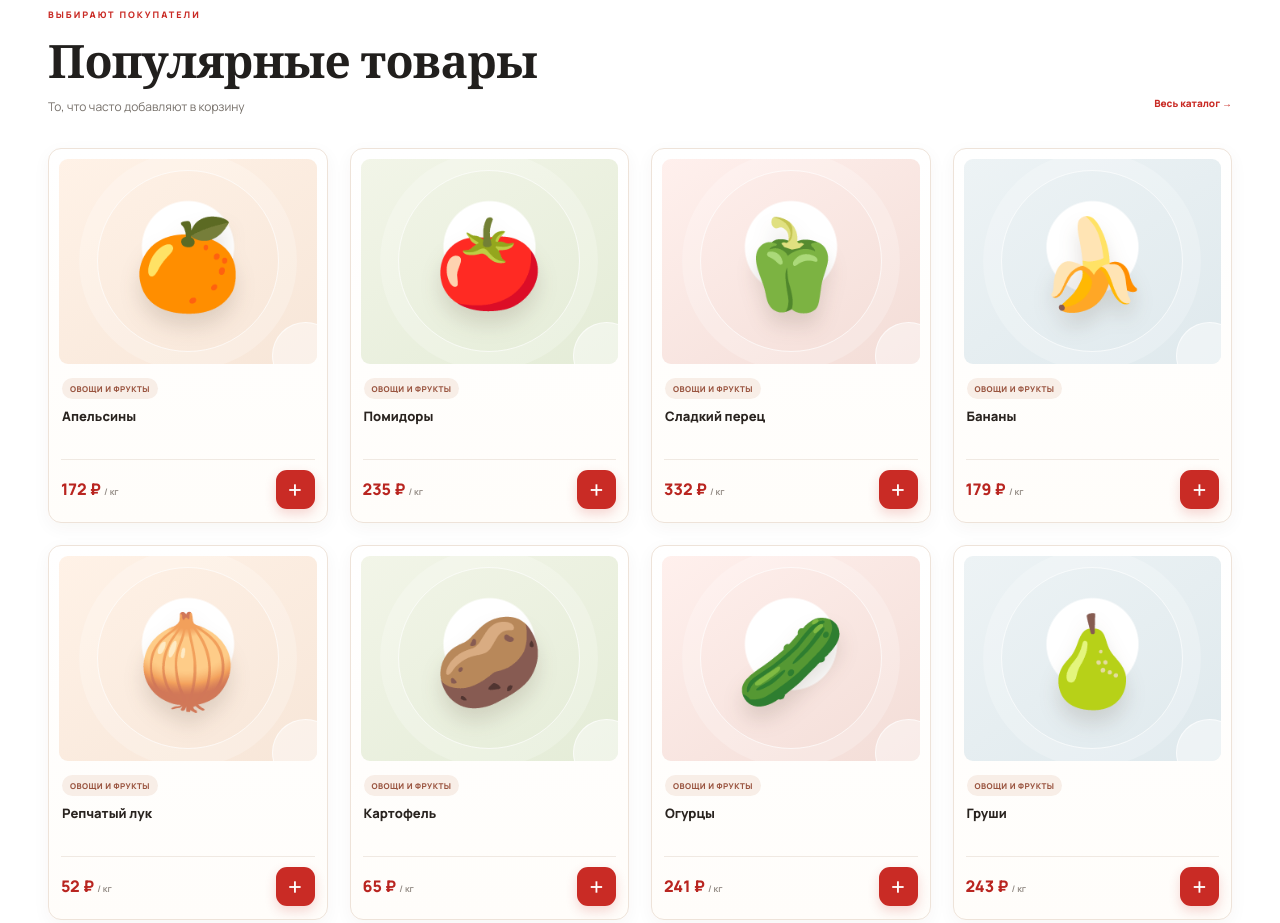
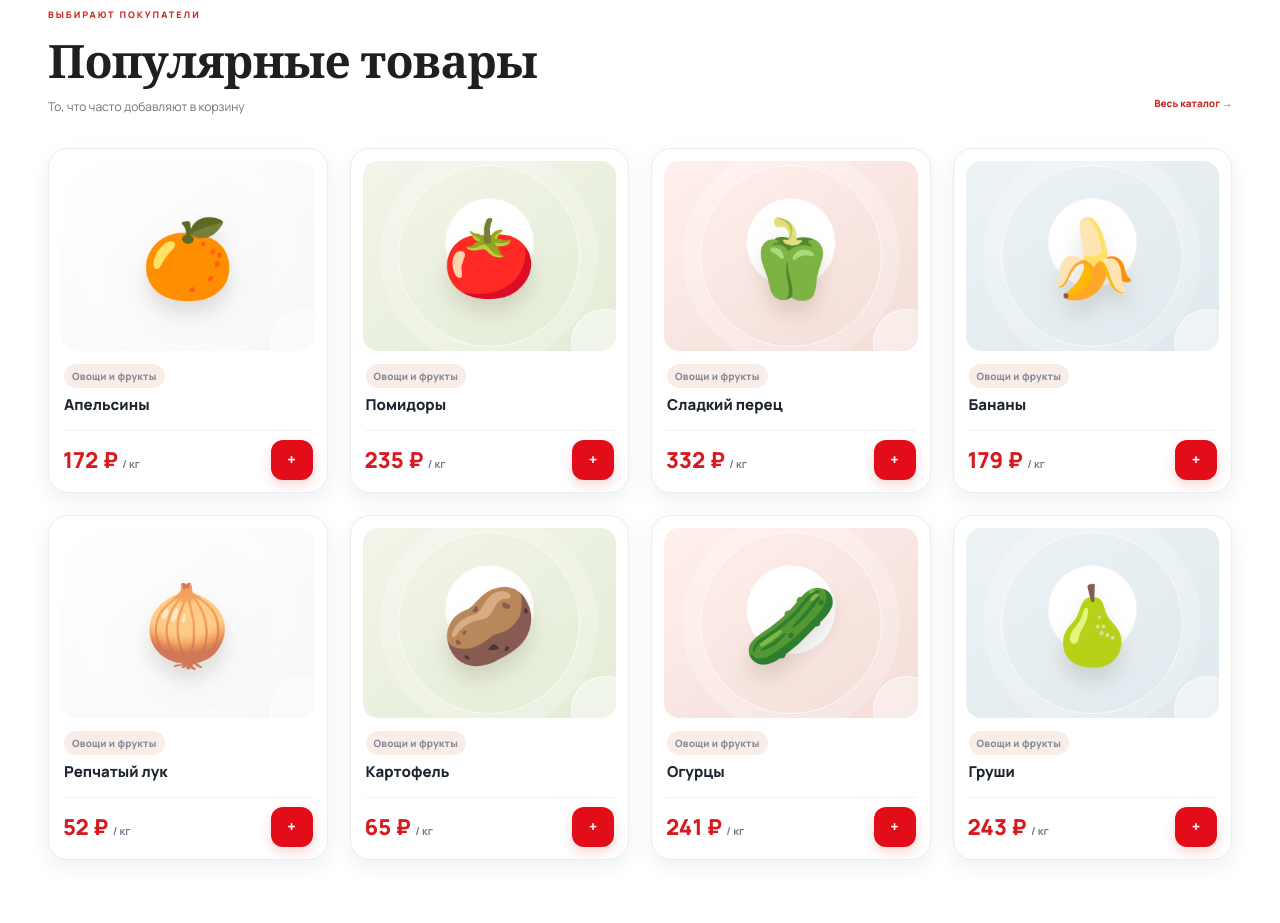
Before and after one commit to dinisabdulgamidov/Akbar, a plain HTML site: page index.html in a window 1280 px wide. Shown: the part 1348-2271 px from the top of the page. Drawn offline with nearby package versions, Linux system fonts and the light colour scheme.

Commit message:
Polish grocery product cards for fresh produce

```diff
--- a/styles.css
+++ b/styles.css
@@ -124,3 +124,19 @@ footer{max-width:1240px;margin:auto;border-top:1px solid var(--line);padding:28p
 .site-header .brand .brand-name{font-family:"Arial Black",Impact,Manrope,sans-serif;font-size:82px;font-weight:1000;letter-spacing:-5px;line-height:.88;color:#e10b18;text-shadow:0 3px 0 #a80d15,0 5px 0 rgba(120,0,0,.18);transform:scaleX(1.02);transform-origin:left center}
 @media(max-width:1050px){.site-header .brand{width:285px;min-width:260px;flex-basis:285px}.site-header .brand .brand-name{font-size:68px;letter-spacing:-4px}}
 @media(max-width:760px){.site-header .brand{width:auto;min-width:0;flex:0 0 auto;height:52px}.site-header .brand .brand-name{font-size:48px;letter-spacing:-3px}}
+
+/* Fresh produce photo cards */
+.product{border:1px solid #e9edf2;border-radius:20px;padding:12px;background:#fff;box-shadow:0 7px 20px rgba(24,39,75,.07);overflow:hidden}
+.product:hover{transform:translateY(-4px);box-shadow:0 15px 30px rgba(24,39,75,.12);border-color:#f1c6c8}
+.product-visual{height:190px;border-radius:15px;background:linear-gradient(145deg,#fff,#f6f7f8);display:grid;place-items:center;position:relative;overflow:hidden}
+.product-visual img{width:100%;height:100%;object-fit:contain;position:absolute;inset:0;z-index:1}
+.product-visual span{position:relative;z-index:0;font-size:76px}
+.product-visual img:not([src=""])+span{display:none}
+.product>small{color:#858c98;font-size:10px;letter-spacing:.2px;text-transform:none;margin:13px 3px 6px}
+.product h3{font-size:15px;font-weight:800;margin:0 3px 12px;min-height:24px;color:#1e2430}
+.product-bottom{display:flex;align-items:center;justify-content:space-between;gap:8px;padding-top:9px;border-top:1px solid #f0f1f3}
+.product-bottom strong{font-size:22px;font-weight:900;color:#d71920}
+.product-bottom strong small{font-size:11px;color:#697386}
+.add{width:auto;min-width:42px;height:40px;padding:0 15px;border:0;border-radius:12px;background:#e20d19;color:#fff;font-size:15px;font-weight:800}
+.add:hover{background:#b90e18;color:#fff}
+@media(max-width:760px){.product{padding:8px;border-radius:15px}.product-visual{height:135px}.product-visual span{font-size:54px}.product h3{font-size:12px}.product-bottom strong{font-size:16px}.add{height:35px;padding:0 11px;border-radius:10px}}
```
